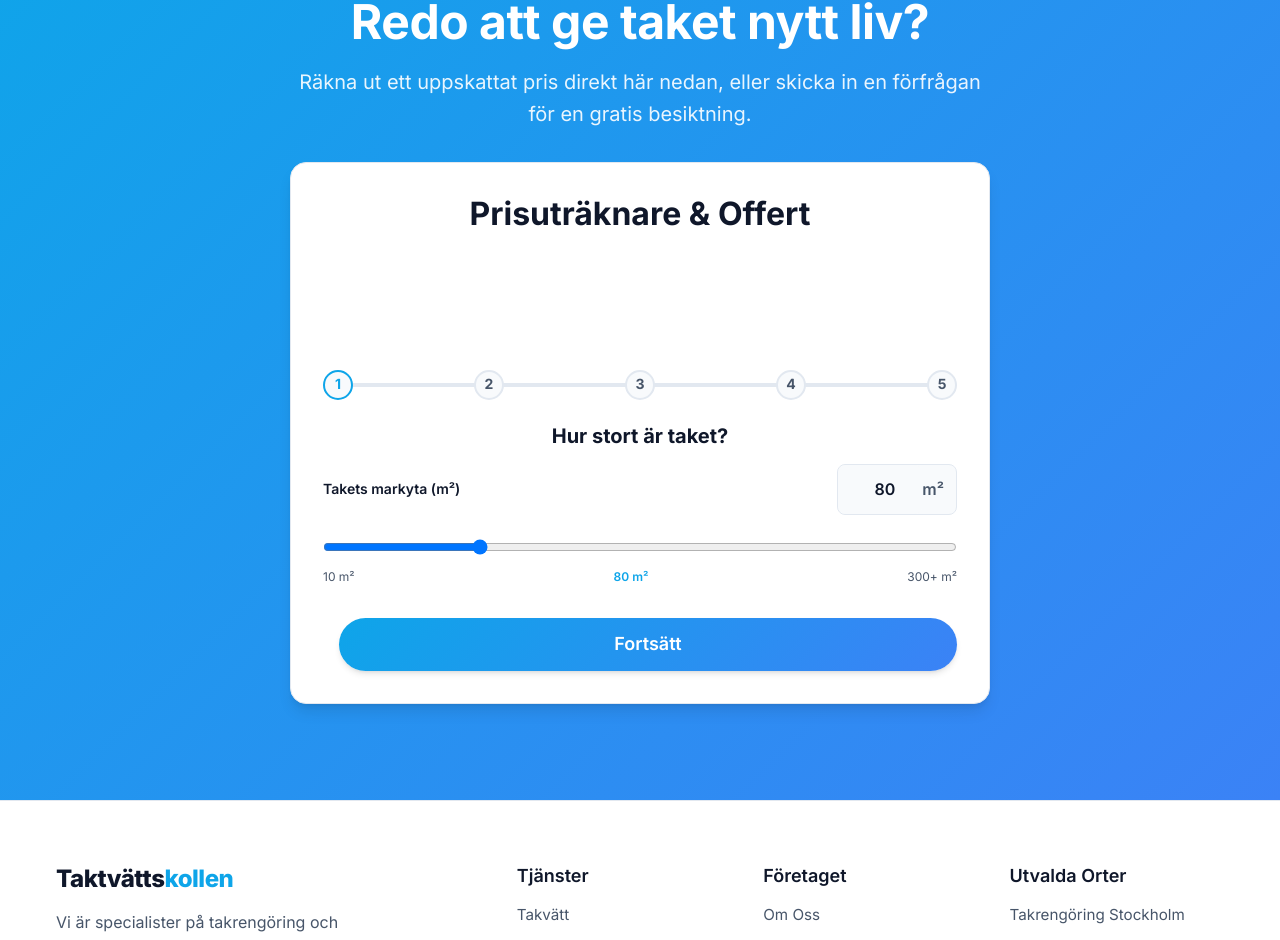
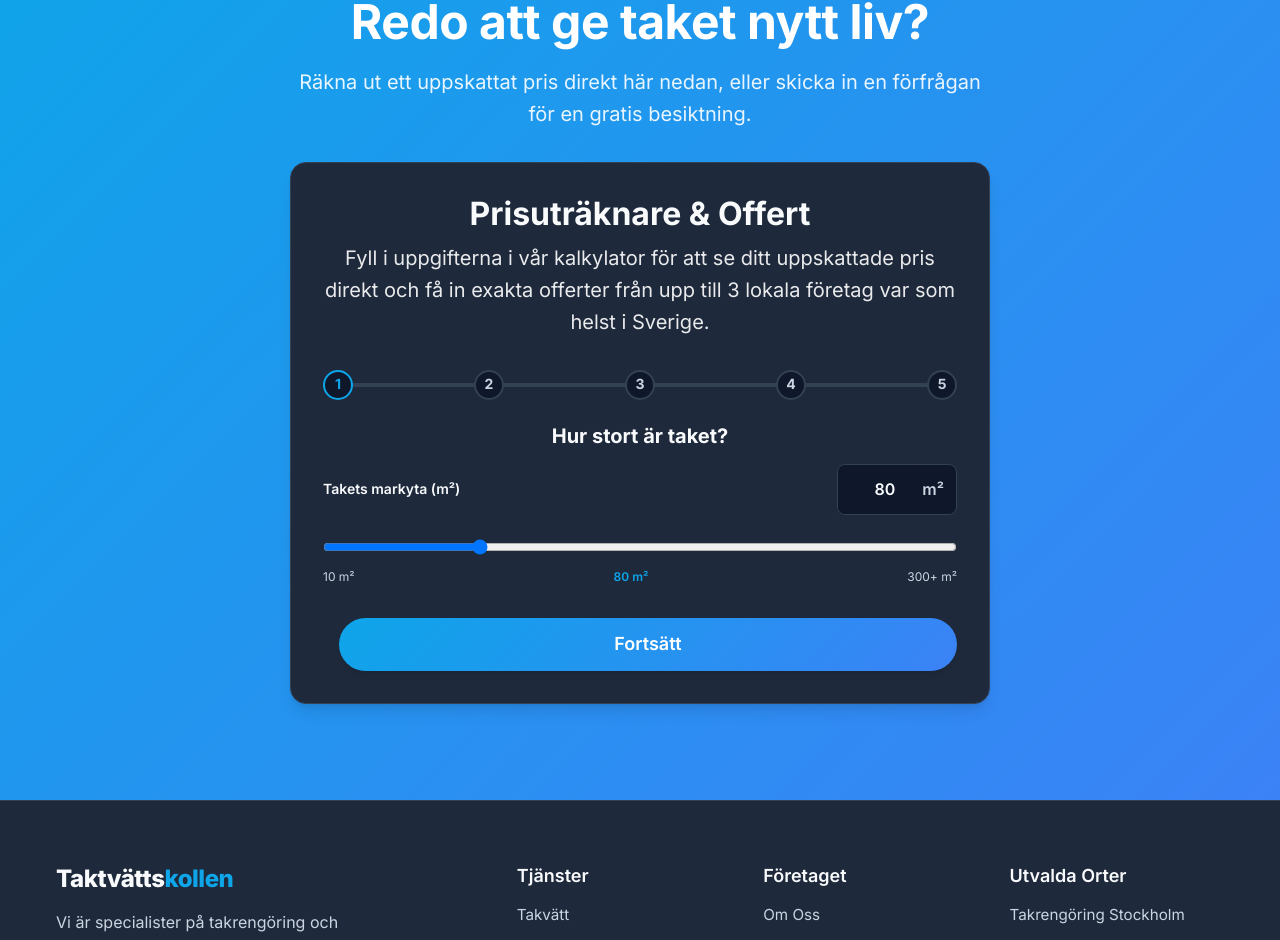
Before and after one commit to Lis121/taktvattskollen, a Next.js app: page / in a window 1280 px wide. Shown: the part 3076-4016 px from the top of the page. Built offline with nearby package versions, Linux system fonts and the light colour scheme.

Commit message:
Force dark mode: remove light mode defaults so all visitors see dark theme

```diff
--- a/src/app/globals.css
+++ b/src/app/globals.css
@@ -2,11 +2,11 @@
 @plugin "@tailwindcss/typography";
 
 :root {
-  /* Core Colors */
-  --bg-primary: #f8fafc;
-  --bg-secondary: #ffffff;
-  --text-primary: #0f172a;
-  --text-secondary: #475569;
+  /* Core Colors - Always dark mode */
+  --bg-primary: #0f172a;
+  --bg-secondary: #1e293b;
+  --text-primary: #f8fafc;
+  --text-secondary: #cbd5e1;
 
   /* Brand Colors */
   --brand-primary: #0ea5e9;
@@ -17,9 +17,9 @@
   --accent-success: #10b981;
 
   /* UI Elements */
-  --border-color: #e2e8f0;
-  --glass-bg: rgba(255, 255, 255, 0.8);
-  --glass-border: rgba(255, 255, 255, 0.4);
+  --border-color: #334155;
+  --glass-bg: rgba(15, 23, 42, 0.8);
+  --glass-border: rgba(255, 255, 255, 0.1);
 
   /* Spacing */
   --space-1: 0.25rem;
@@ -48,19 +48,6 @@
   --transition-fast: 150ms ease-in-out;
   --transition-normal: 300ms ease-in-out;
   --transition-bounce: 500ms cubic-bezier(0.175, 0.885, 0.32, 1.275);
-}
-
-/* Dark Mode Support Setup - Will refine later if needed, but primary focus is a clean light theme for trust/services */
-@media (prefers-color-scheme: dark) {
-  :root {
-    --bg-primary: #0f172a;
-    --bg-secondary: #1e293b;
-    --text-primary: #f8fafc;
-    --text-secondary: #cbd5e1;
-    --border-color: #334155;
-    --glass-bg: rgba(15, 23, 42, 0.8);
-    --glass-border: rgba(255, 255, 255, 0.1);
-  }
 }
 
 * {
```
